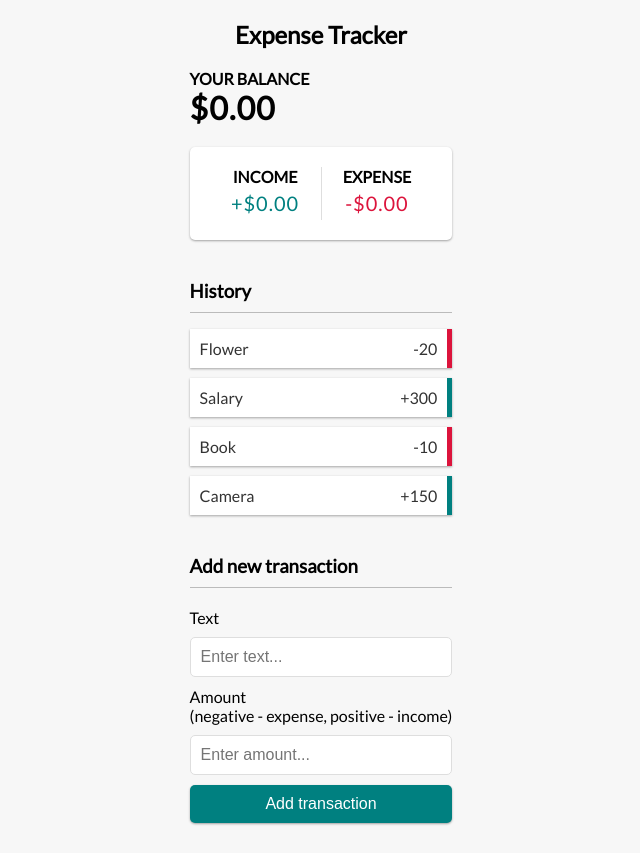
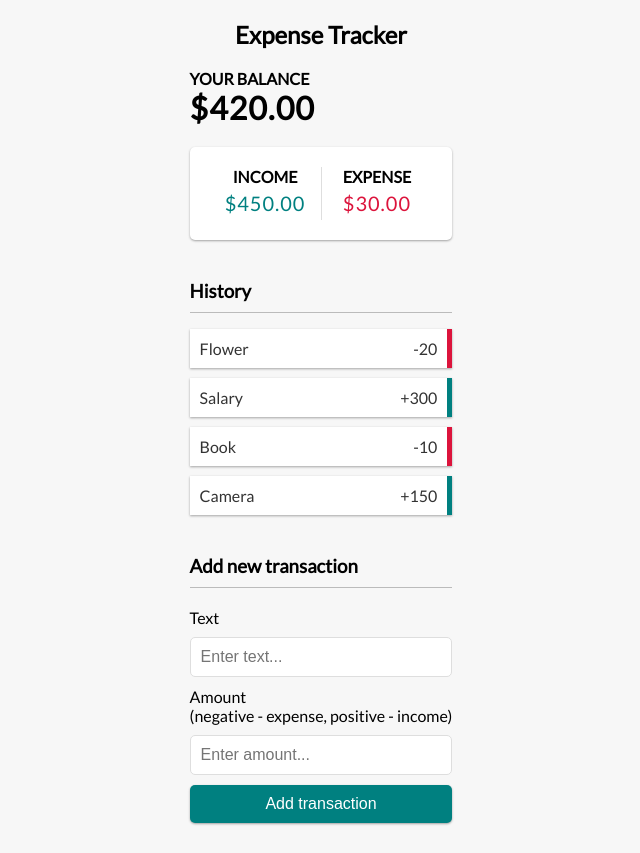
Before and after one commit to mahmudlukman/expense-tracker, a plain HTML site: page index.html in a window 1280 px wide. Shown: the whole page, without its empty margins (319-959 px from the left). Drawn offline with Linux system fonts and the light colour scheme.

Commit message:
Update balance function added

```diff
--- a/index.html
+++ b/index.html
@@ -17,11 +17,11 @@
       <div class="inc-exp-container">
         <div>
           <h4>Income</h4>
-          <p id="money-plus" class="money plus">+$0.00</p>
+          <p id="money_plus" class="money plus">+$0.00</p>
         </div>
         <div>
           <h4>Expense</h4>
-          <p id="money-minus" class="money minus">-$0.00</p>
+          <p id="money_minus" class="money minus">-$0.00</p>
         </div>
       </div>
 
--- a/script.js
+++ b/script.js
@@ -15,30 +15,48 @@ const dummyTransactions = [
 ];
 
 
-let transaction = dummyTransactions
+let transactions = dummyTransactions
 
 // Add transaction to DOM list
-const addTransactionDOM = (transaction) => {
+const addTransactionDOM = (transactions) => {
   // Get sign
-  const sign = transaction.amount < 0 ? '-' : '+'
+  const sign = transactions.amount < 0 ? '-' : '+'
 
   const item = document.createElement('li')
 
   // Add class based on value
-  item.classList.add(transaction.amount < 0 ? 'minus' : 'plus')
+  item.classList.add(transactions.amount < 0 ? 'minus' : 'plus')
 
   item.innerHTML = `
-    ${transaction.text} <span>${sign}${Math.abs(transaction.amount)}</span> <button class="delete-btn">x</button>
+    ${transactions.text} <span>${sign}${Math.abs(transactions.amount)}</span> <button class="delete-btn">x</button>
   `
 
   list.appendChild(item)
+}
+
+// Update the balance, income and expense
+const updateValues = () => {
+  const amounts = transactions.map(transaction => transaction.amount)
+
+  const total = amounts.reduce((acc, item) => (acc += item), 0).toFixed(2)
+
+  const income = amounts.filter(item => item > 0).reduce((acc, item) => (acc += item), 0).toFixed(2)
+
+  const expense = (amounts.filter(item => item < 0).reduce((acc, item) => (acc += item), 0) * -1).toFixed(2)
+
+  balance.innerHTML = `$${total}`
+  money_plus.innerHTML = `$${income}`
+  money_minus.innerHTML = `$${expense}`
+
+  console.log(expense)
 }
 
 // Init app
 const init = () => {
   list.innerHTML = ''
 
-  transaction.forEach(addTransactionDOM)
+  transactions.forEach(addTransactionDOM)
+  updateValues()
 }
 
 init()
```
